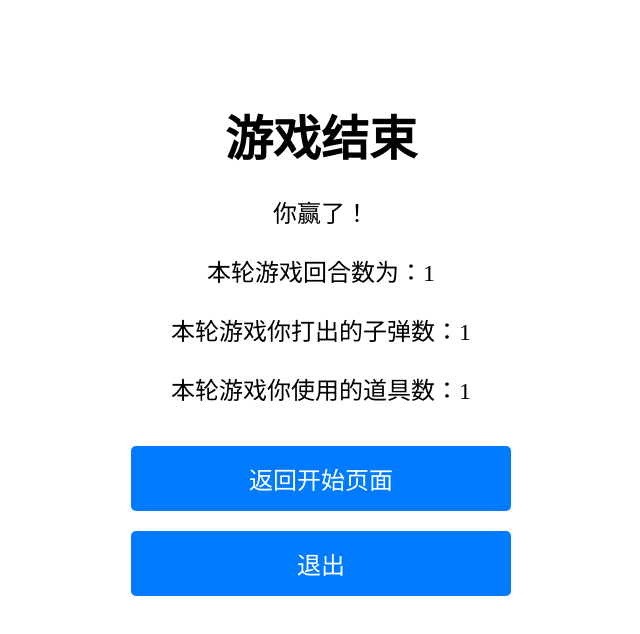
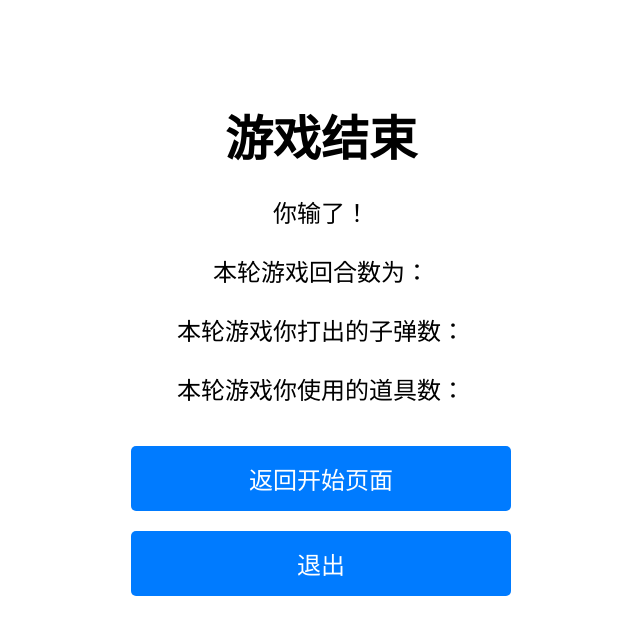
Before and after one commit to Rheinhauss/gambling_game, a Vue app: page /end in a window 1280 px wide. Shown: the top 634 px of the page, without its empty margins (319-959 px from the left). Built offline with nearby package versions, Linux system fonts and the light colour scheme; no server answers.

Commit message:
Add the end of game,the number of items and bullets used are to be added.

```diff
--- a/src/components/EndGame.vue
+++ b/src/components/EndGame.vue
@@ -21,9 +21,9 @@ import { useRouter } from 'vue-router';
 
 export default {
   name: 'EndGame',
-  setup() {
-    const isWin = ref(true);
-    const roundNum = ref('');
+  setup(props) {
+    const isWin = ref(props.isWin);
+    const roundNum = ref(props.roundNum);
     const bulletNum = ref('');
     const propNum = ref('');
 
@@ -40,11 +40,8 @@ export default {
     };
 
     onMounted(() => {
-      isWin.value = true;
-      roundNum.value = 1;
-      bulletNum.value = 1;
-      propNum.value = 1;
-      // 待添加后端赋值的逻辑
+      console.log('isWin:', isWin.value);
+      console.log('roundNum:', roundNum.value);
     });
 
     return {
--- a/src/components/GamePage.vue
+++ b/src/components/GamePage.vue
@@ -110,7 +110,7 @@
 <script>
 
 import { ref, watch, onMounted} from 'vue';
-// import { useRouter } from 'vue-router';
+import { useRouter } from 'vue-router';
 import { getSocket } from '@/socket/socket';
 
 const cardList = [
@@ -136,6 +136,7 @@ export default {
     const bulletNum = ref(''); // 枪中子弹数
     const realBulletNum = ref(''); // 枪中实弹数
     const dummyBulletNum = ref(''); // 枪中实弹数
+    const isWin = ref(false); // 游戏胜负
     const opponentImageUrl = ref(require("@/assets/opponent.jpg"));
     const playerImageUrl = ref(require("@/assets/player.jpg"));
     const gunImageUrl = ref(require("@/assets/gun.jpg"));
@@ -150,7 +151,7 @@ export default {
     const opponentHandCards = ref([]); //对手手牌名称列表
     const noteShowStatus = false; // 轮次提示框显示状态
 
-    // const router = useRouter();
+    const router = useRouter();
 
     // 获取 WebSocket 对象
     const socket = getSocket();
@@ -221,9 +222,9 @@ export default {
             // case 'DrawItemPool':
             //   handleDrawItemPool(data);
             //   break;
-            // case 'GameEnd':
-            //   handleGameEnd(data);
-            //   break;
+            case 'GameEnd':
+              endGame(data);
+              break;
           }
         }
       });
@@ -232,6 +233,7 @@ export default {
       // opponentHandCards.value = ['Cigarette','Knife','Beer'];
     });
 
+    // 展示新轮次信息
     const showNewRound = (data) => {
       console.log('New Round:', data);
       roundNum.value = data.hidden_state.round_num;
@@ -269,6 +271,17 @@ export default {
         selectedCard.value = null;
       }
     });
+
+    const endGame = (data) => {
+      console.log('Game End:', data);
+      router.push({
+        path: '/end',
+        query: {
+          isWin: isWin.value,
+          roundNum: roundNum.value
+        }
+      });
+    };
 
     // 根据卡牌名称获取图片URL
     function cardImage(cardName) {
@@ -312,6 +325,7 @@ export default {
       bulletNum,
       realBulletNum,
       dummyBulletNum,
+      isWin,
       opponentImageUrl,
       playerImageUrl,
       gunImageUrl,
```
